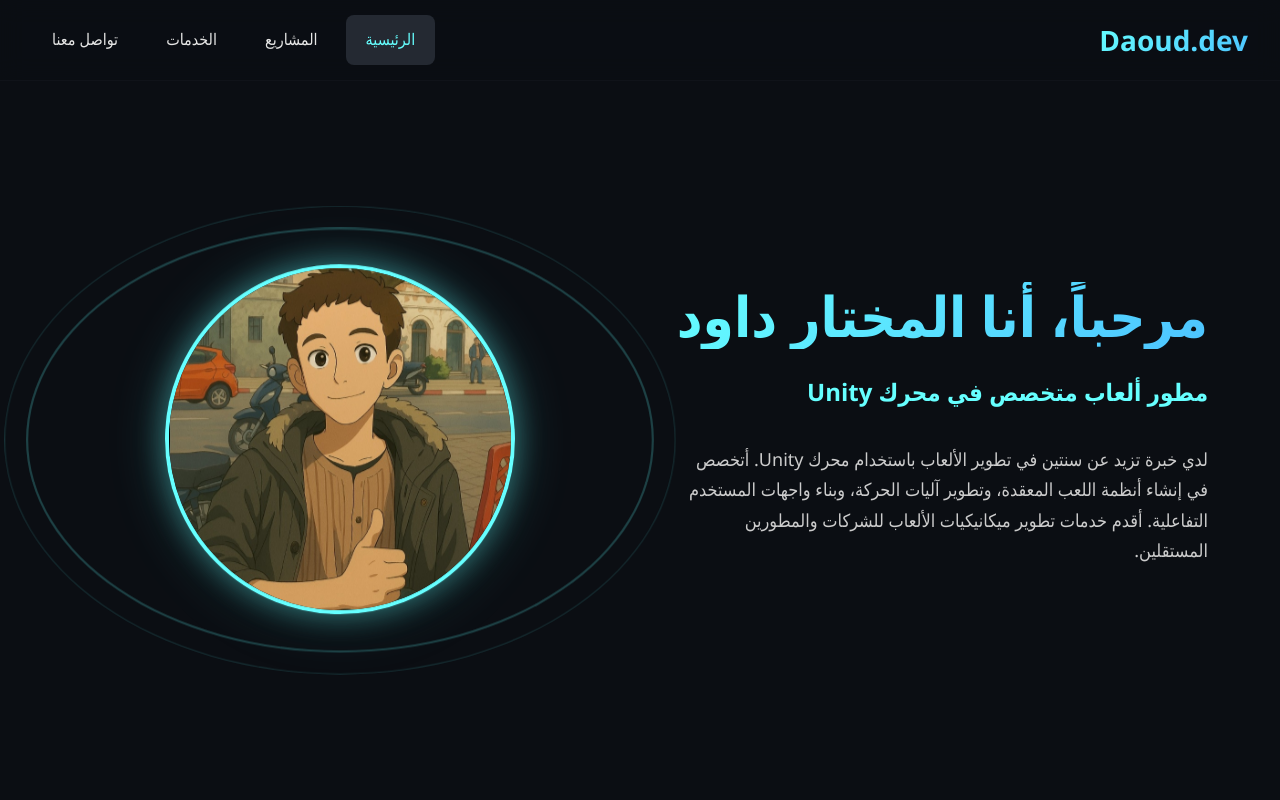
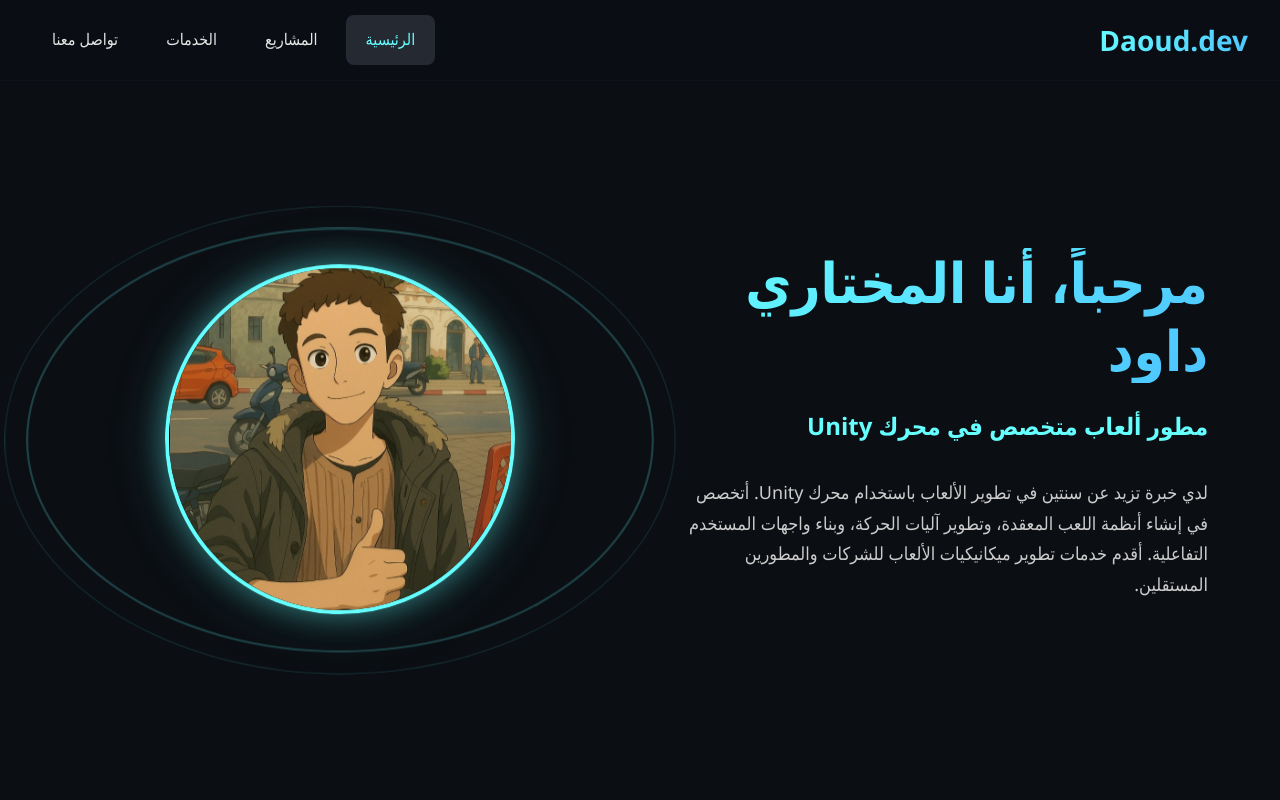
Before and after one commit to douadom01-cmyk/Profilo-Daoud, a plain HTML site: page index.html in a window 1280 px wide. Shown: the top 800 px of the page. Drawn offline with nearby package versions, Linux system fonts and the light colour scheme.

Commit message:
Update index.html

```diff
--- a/index.html
+++ b/index.html
@@ -57,7 +57,7 @@
             <div class="home-container">
                 <!-- محتوى النص الرئيسي -->
                 <div class="home-content">
-                    <h1 class="home-title">مرحباً، أنا المختار داود</h1>
+                    <h1 class="home-title">مرحباً، أنا المختاري داود</h1>
                     <p class="home-subtitle">مطور ألعاب متخصص في محرك Unity</p>
                     <p class="home-description">
                         لدي خبرة تزيد عن سنتين في تطوير الألعاب باستخدام محرك
```
